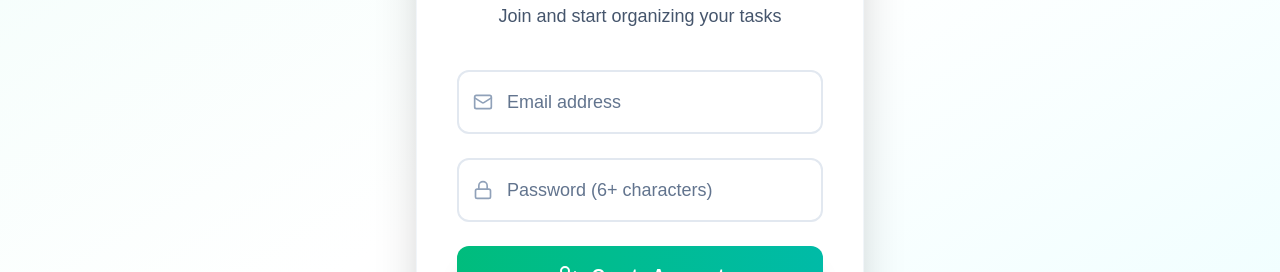
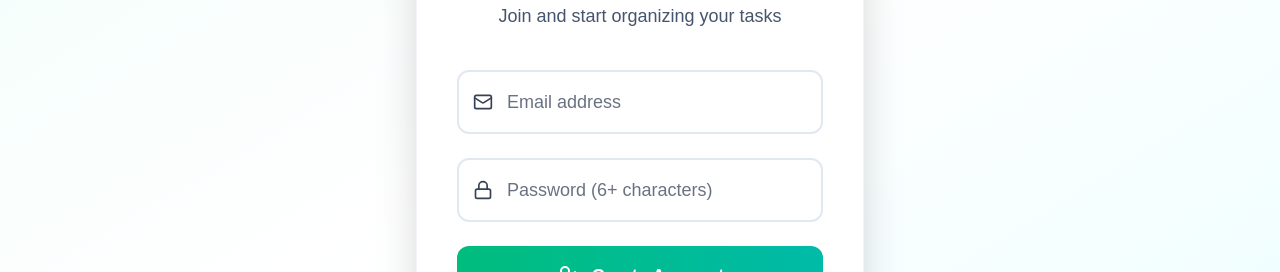
Before and after one commit to Iris-Ghislaine/task-management-firebase, a Next.js app: page /register in a window 1280 px wide. Shown: the part 312-584 px from the top of the page. Built offline with nearby package versions, Linux system fonts and the light colour scheme; no server answers.

Commit message:
refined styling

```diff
--- a/src/app/(auth)/login/page.tsx
+++ b/src/app/(auth)/login/page.tsx
@@ -55,7 +55,7 @@ export default function Login() {
                 onChange={(e) => setEmail(e.target.value)}
                 placeholder="Email address"
                 required
-                className="w-full pl-12 pr-4 py-4 rounded-xl border-2 border-slate-200 focus:border-teal-500 focus:ring-4 focus:ring-teal-100 transition-all text-lg placeholder-slate-500"
+                className="w-full pl-12 pr-4 py-4 rounded-xl border-2 border-slate-200 focus:border-teal-500 focus:ring-4 focus:ring-teal-100 transition-all text-lg placeholder-slate-500 text-gray-600"
               />
             </div>
 
@@ -67,7 +67,7 @@ export default function Login() {
                 onChange={(e) => setPassword(e.target.value)}
                 placeholder="Password"
                 required
-                className="w-full pl-12 pr-4 py-4 rounded-xl border-2 border-slate-200 focus:border-teal-500 focus:ring-4 focus:ring-teal-100 transition-all text-lg placeholder-slate-500"
+                className="w-full pl-12 pr-4 py-4 rounded-xl border-2 border-slate-200 focus:border-teal-500 focus:ring-4 focus:ring-teal-100 transition-all text-lg placeholder-slate-500 text-gray-600"
               />
             </div>
 
--- a/src/app/(auth)/register/page.tsx
+++ b/src/app/(auth)/register/page.tsx
@@ -72,19 +72,19 @@ export default function Register() {
           {/* FORM */}
           <form onSubmit={handleRegister} className="space-y-6">
             <div className="relative">
-              <Mail className="absolute left-4 top-1/2 -translate-y-1/2 h-5 w-5 text-slate-400" />
+              <Mail className="absolute left-4 top-1/2 -translate-y-1/2 h-5 w-5 text-gray-700" />
               <input
                 type="email"
                 value={email}
                 onChange={(e) => setEmail(e.target.value)}
                 placeholder="Email address"
                 required
-                className="w-full pl-12 pr-4 py-4 rounded-xl border-2 border-slate-200 focus:border-emerald-500 focus:ring-4 focus:ring-emerald-100 transition-all text-lg placeholder-slate-500"
+                className="w-full pl-12 pr-4 py-4 rounded-xl border-2 border-slate-200 hover:border-emerald-500  hover:ring-emerald-100 transition-all text-lg placeholder-gray-500 text-gray-600"
               />
             </div>
 
             <div className="relative">
-              <Lock className="absolute left-4 top-1/2 -translate-y-1/2 h-5 w-5 text-slate-400" />
+              <Lock className="absolute left-4 top-1/2 -translate-y-1/2 h-5 w-5 text-gray-700" />
               <input
                 type="password"
                 value={password}
@@ -92,7 +92,7 @@ export default function Register() {
                 placeholder="Password (6+ characters)"
                 required
                 minLength={6}
-                className="w-full pl-12 pr-4 py-4 rounded-xl border-2 border-slate-200 focus:border-emerald-500 focus:ring-4 focus:ring-emerald-100 transition-all text-lg placeholder-slate-500"
+                className="w-full pl-12 pr-4 py-4 rounded-xl border-2 border-slate-200 hover:border-emerald-500  hover:ring-emerald-100 transition-all text-lg placeholder-gray-500 text-gray-600"
               />
             </div>
 
```
